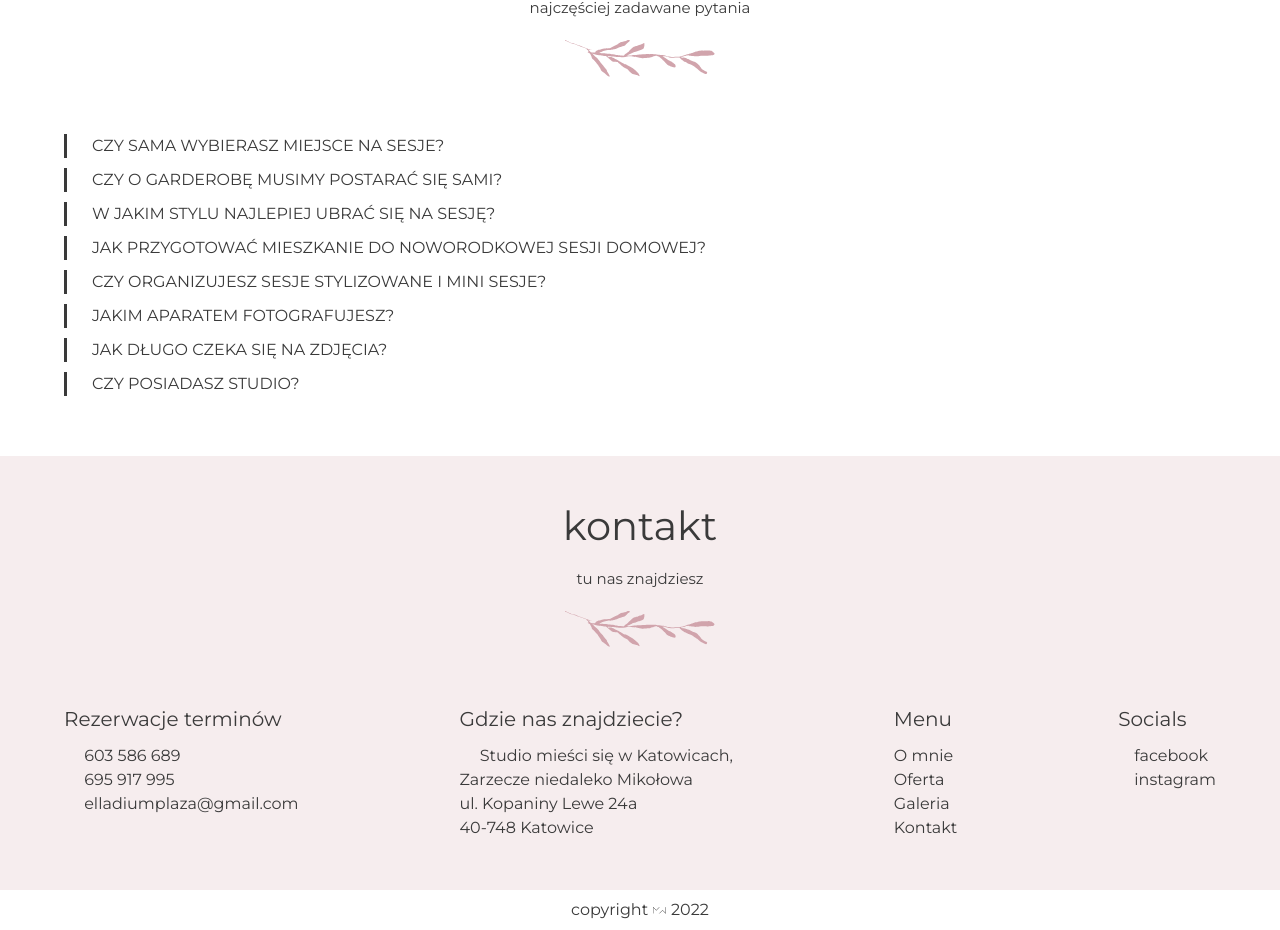
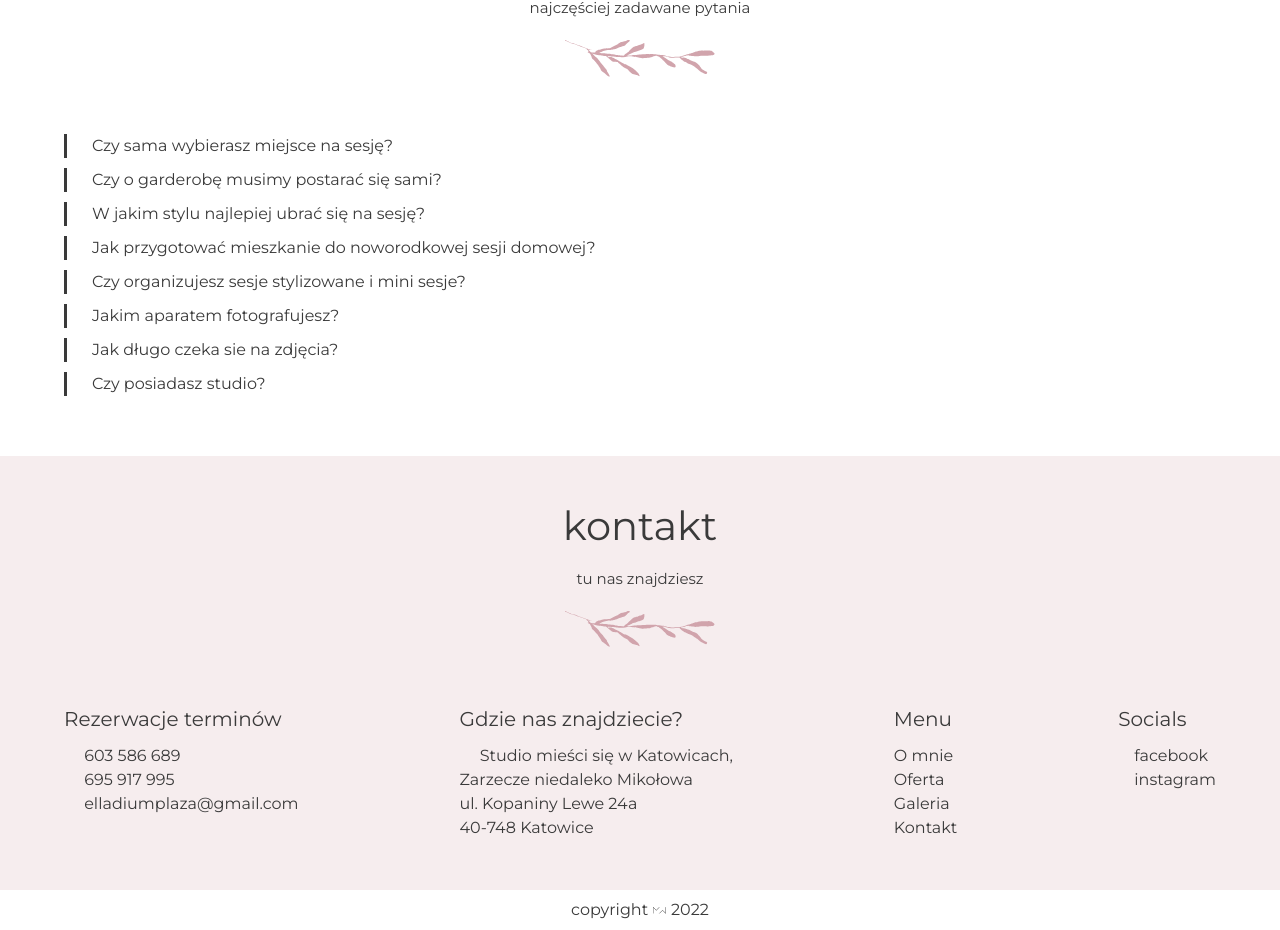
Before and after one commit to michalwieja/elladium, a Nuxt app: page / in a window 1280 px wide. Shown: the part 2593-3523 px from the top of the page. Built offline with nearby package versions, Linux system fonts and the light colour scheme; some icons are missing.

Commit message:
faq font fix

```diff
--- a/components/home/Faq.vue
+++ b/components/home/Faq.vue
@@ -22,40 +22,40 @@ import FaqExpand from './FaqExpand.vue'
 const faqList = [
   {
     id: 1,
-    question: 'CZY SAMA WYBIERASZ MIEJSCE NA SESJE?',
+    question: 'Czy sama wybierasz miejsce na sesję?',
     answear: 'Tak, mam wiele ładnych sprawdzonych miejscówek. Jestem jednak otwarta na Wasze propozycje.'
   }, {
     id: 2,
-    question: 'CZY O GARDEROBĘ MUSIMY POSTARAĆ SIĘ SAMI?',
+    question: 'Czy o garderobę musimy postarać się sami?',
     answear: 'Posiadam mobilną garderobę dla przyszłych mam oraz dla dzieci w rozmiarze ( 54 cm. Do 130 cm)'
   }, {
     id: 3,
-    question: 'W JAKIM STYLU NAJLEPIEJ UBRAĆ SIĘ NA SESJĘ?',
+    question: 'W jakim stylu najlepiej ubrać się na sesję?',
     answear: 'W takim, jaki nabradziej lubicie i w którym czujecie się sobą!\n' +
       'Przed sesją wysyłąm na maila informacje dotyczące stroju.'
   }, {
     id: 4,
-    question: 'JAK PRZYGOTOWAĆ MIESZKANIE DO NOWORODKOWEJ SESJI DOMOWEJ?',
-    answear: 'Wszystkie onformacje dostaniecie na maila.'
+    question: 'Jak przygotować mieszkanie do noworodkowej sesji domowej?',
+    answear: 'Wszystkie informacje dostaniecie na maila.'
   }, {
     id: 6,
-    question: 'CZY ORGANIZUJESZ SESJE STYLIZOWANE I MINI SESJE?',
+    question: 'Czy organizujesz sesje stylizowane i mini sesje?',
     answear: 'Tak, organizuję sezonowe Mini Sesje (Boże Narodzenie, Wielkanoc, Jesienne)\n' +
       'Jeśli marzy Ci się stylizowana sesja z okazji urodzin dzieciaczka, to oczywiście taką przygotuję:)'
   },
   {
     id: 7,
-    question: 'JAKIM APARATEM FOTOGRAFUJESZ?',
+    question: 'Jakim aparatem fotografujesz?',
     answear: 'Pracuję na sprzęcie firmy Canon'
   },
   {
     id: 8,
-    question: 'JAK DŁUGO CZEKA SIĘ NA ZDJĘCIA?',
+    question: 'Jak długo czeka sie na zdjęcia?',
     answear: 'Zdjęcia w galerii On-line dostaniecie ode mnie w przeciągu dwóch tygodni od wykonania sesji.'
   },
   {
     id: 9,
-    question: 'CZY POSIADASZ STUDIO?',
+    question: 'Czy posiadasz studio?',
     answear: 'Tak, mam małe domowe studio. Jest odpowienie na sesję dziecięce i portrtowe.'
   }
 ]
```
